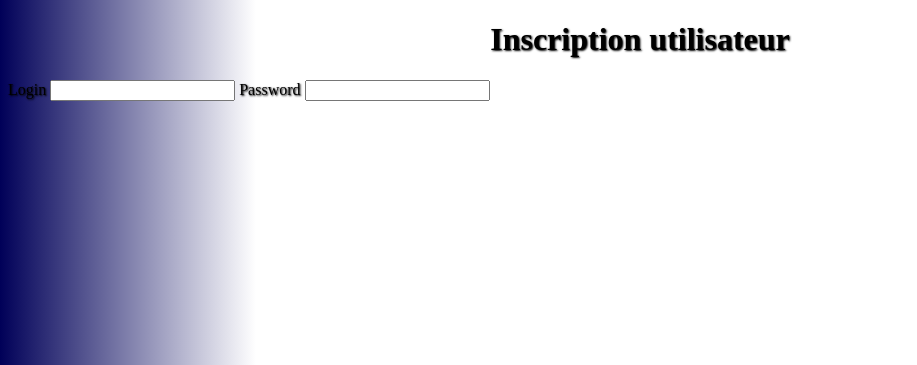
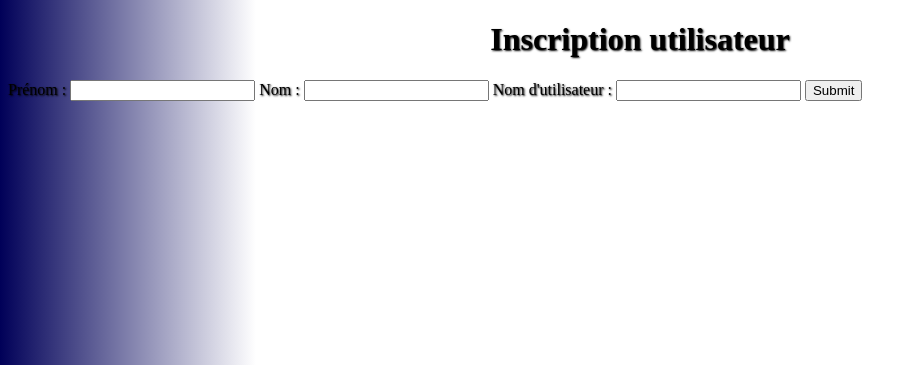
Before and after one commit to bsao17/betterChance_django_site, a Django app: template account/templates/account_views/signup.html in a window 1280 px wide. Shown: the part 55-420 px from the top of the page, without its empty margins (0-917 px from the left). Run offline with Django 4.2, Linux system fonts and the light colour scheme; the template is opened without the code that fills it: values that come from a table or form of the project are taken from there, others are empty.

Commit message:
feat: Add signup form

```diff
--- /dev/null
+++ b/account/forms.py
@@ -0,0 +1,12 @@
+from django import forms
+
+class Signup(forms.Form):
+    firstname = forms.CharField(label="Prénom")
+    lastname = forms.CharField(label="Nom")
+    login = forms.CharField(label="Nom d'utilisateur")
+    password = forms.PasswordInput()
+
+class Signin(forms.Form):
+    login = forms.CharField(label="Nom d'utilisateur")
+    password = forms.PasswordInput()
+    repeat_password = forms.PasswordInput()
--- a/account/templates/account_views/signup.html
+++ b/account/templates/account_views/signup.html
@@ -4,10 +4,9 @@
 
 {% block body %}
     <h1>Inscription utilisateur</h1>
-    <form action="POST">
-        <label for="login">Login</label>
-        <input type="text" id="login">
-        <label for="PWD">Password</label>
-        <input type="text" id="PWD">
+    <form method="POST">
+       {% csrf_token %}
+       {{form}}
+       <input type="submit"/>
     </form>
 {% endblock %}
```
Also changed, not shown: account/views.py (+7 -2 lines).
